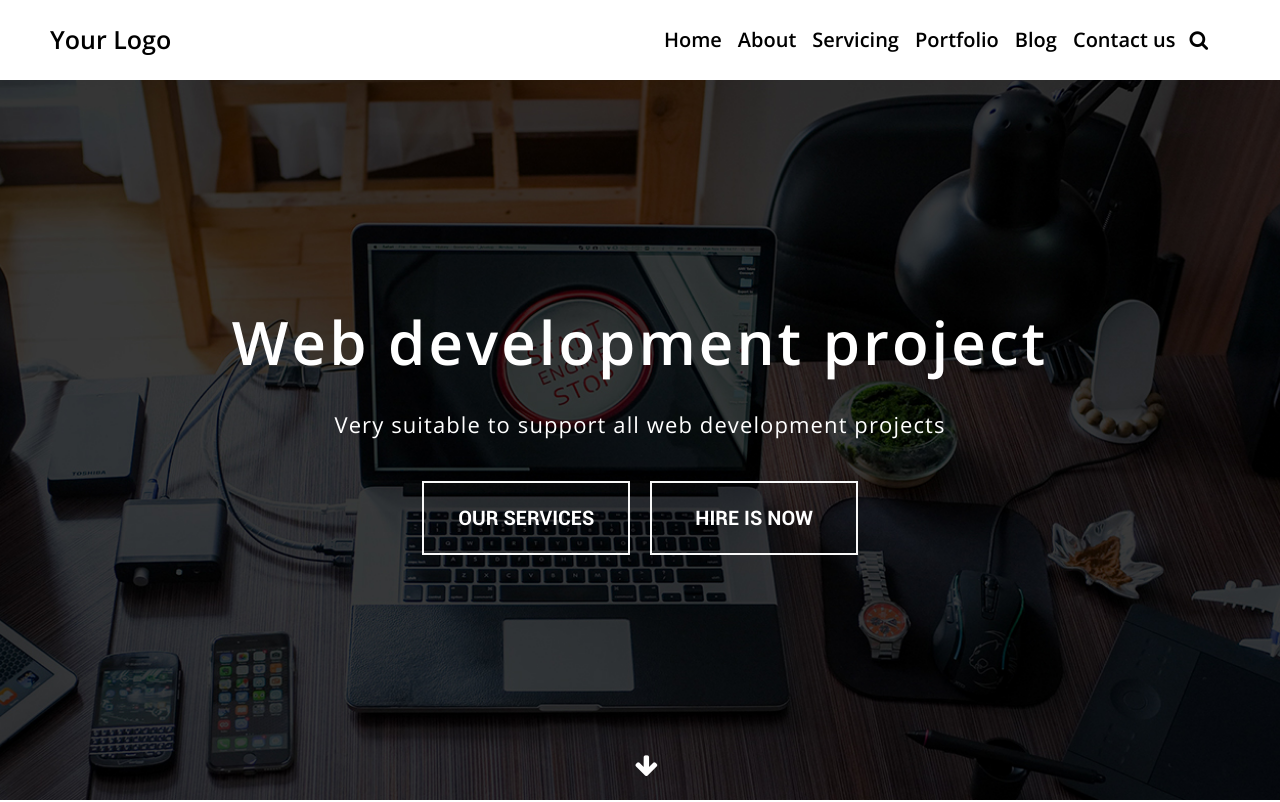
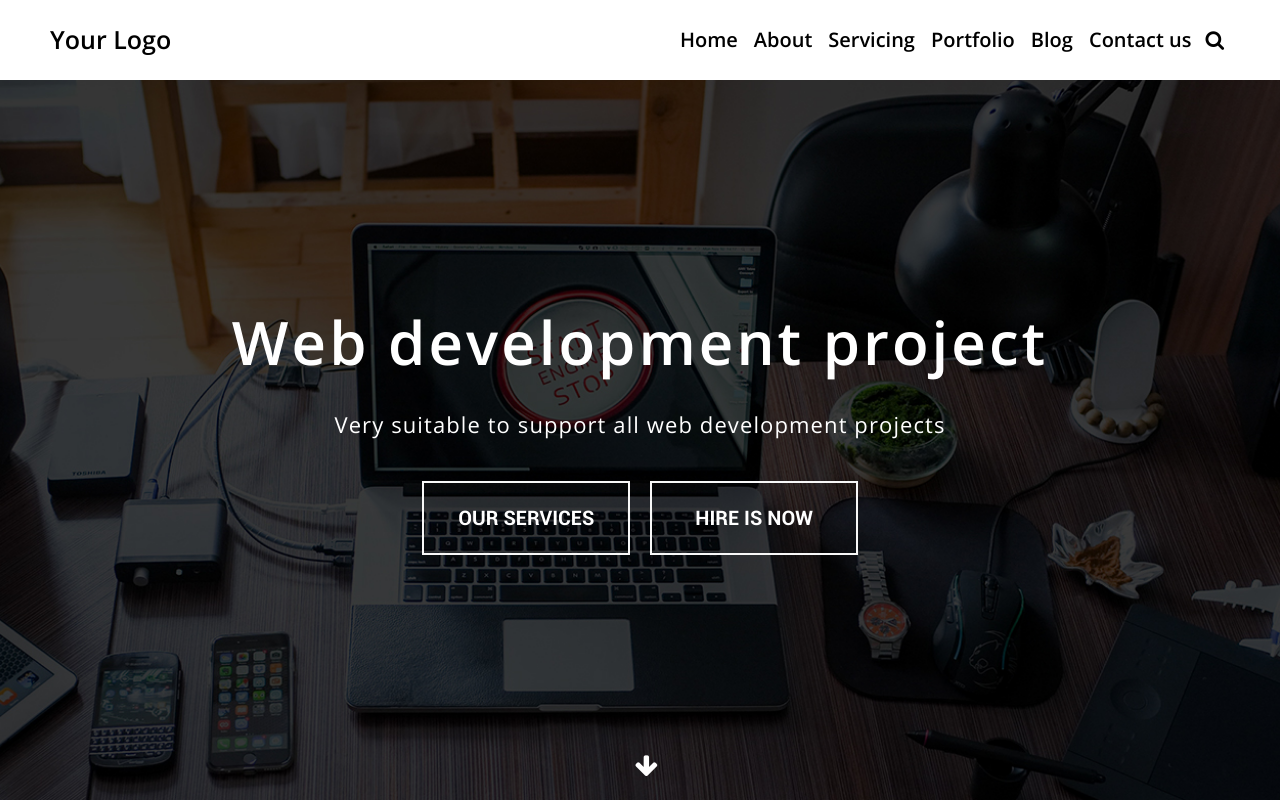
Before and after one commit to aleksandrlinnik1/web-development-project, a plain HTML site: page index.html in a window 1280 px wide. Shown: the top 802 px of the page. Drawn offline with Linux system fonts and the light colour scheme; a web font is replaced by a local one.

Commit message:
first commit

```diff
--- a/scss/style.scss
+++ b/scss/style.scss
@@ -56,6 +56,9 @@ header {
         .r-block {
             display: flex;
             align-items: center;
+            .navbar {
+                padding: 0;
+            }
             button {
                 border: none;
                 background: none;
```
Also changed, not shown: css/style.css, 1 other file.
